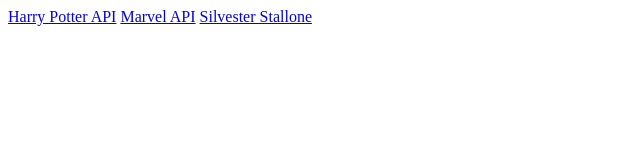
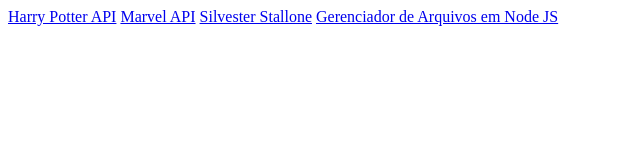
Before and after one commit to ALeBRAnTE/ALeBRAnTE.github.io, a plain HTML site: page index.html in a window 1280 px wide. Shown: the whole page, without its empty margins (0-640 px from the left). Drawn offline with Linux system fonts and the light colour scheme.

Commit message:
Update index.html

```diff
--- a/index.html
+++ b/index.html
@@ -10,6 +10,7 @@
     <a href="Harry Potter/index.html">Harry Potter API</a>
     <a href="Marvel/index.html">Marvel API</a>
     <a href="Silvester Stallone/index.html">Silvester Stallone</a>
+    <a href="Gerenciador de Arquivos/index.html">Gerenciador de Arquivos em Node JS</a>
 
 </body>
 </html>
```
